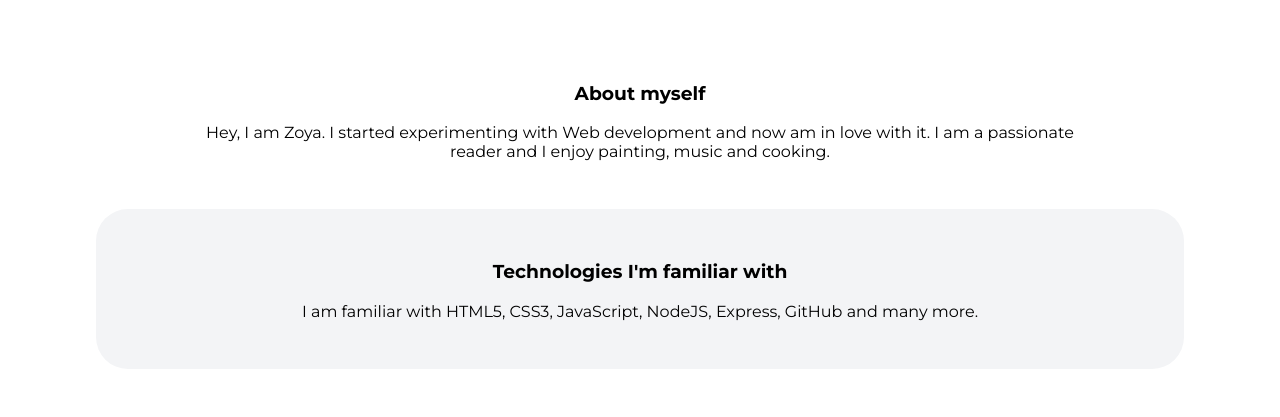
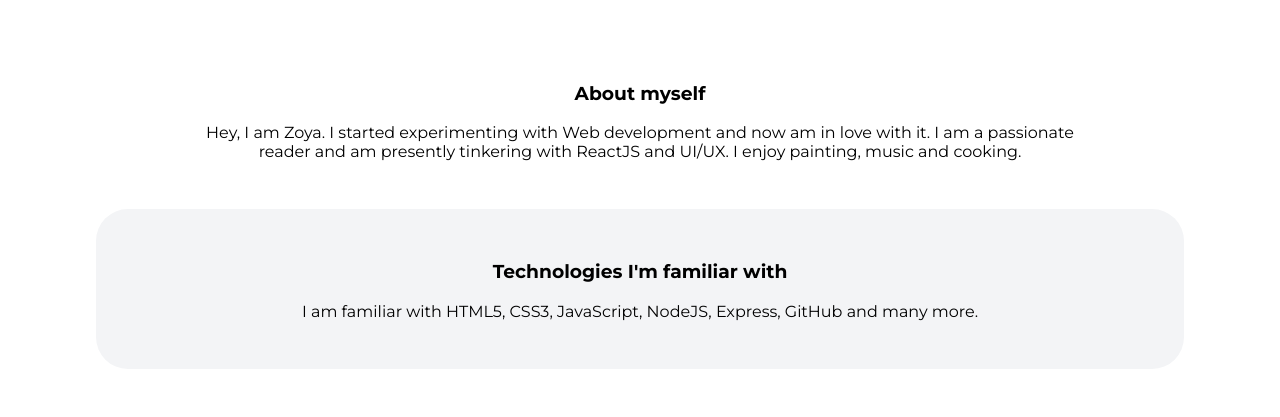
Before and after one commit to zoyatanweer/portfolio, a plain HTML site: page index.html in a window 1280 px wide. Shown: the part 643-1060 px from the top of the page. Drawn offline with Linux system fonts and the light colour scheme.

Commit message:
update index.html

```diff
--- a/index.html
+++ b/index.html
@@ -31,7 +31,7 @@
     <section class="section">
         <div class="container container-center">
         <h3>About myself</h3>
-        <p>Hey, I am Zoya. I started experimenting with Web development and now am in love with it. I am a passionate reader and I enjoy painting, music and cooking.
+        <p>Hey, I am Zoya. I started experimenting with Web development and now am in love with it. I am a passionate reader and am presently tinkering with ReactJS and UI/UX. I enjoy painting, music and cooking.
         </p>
     </section>
     <section class="section ow">
```
